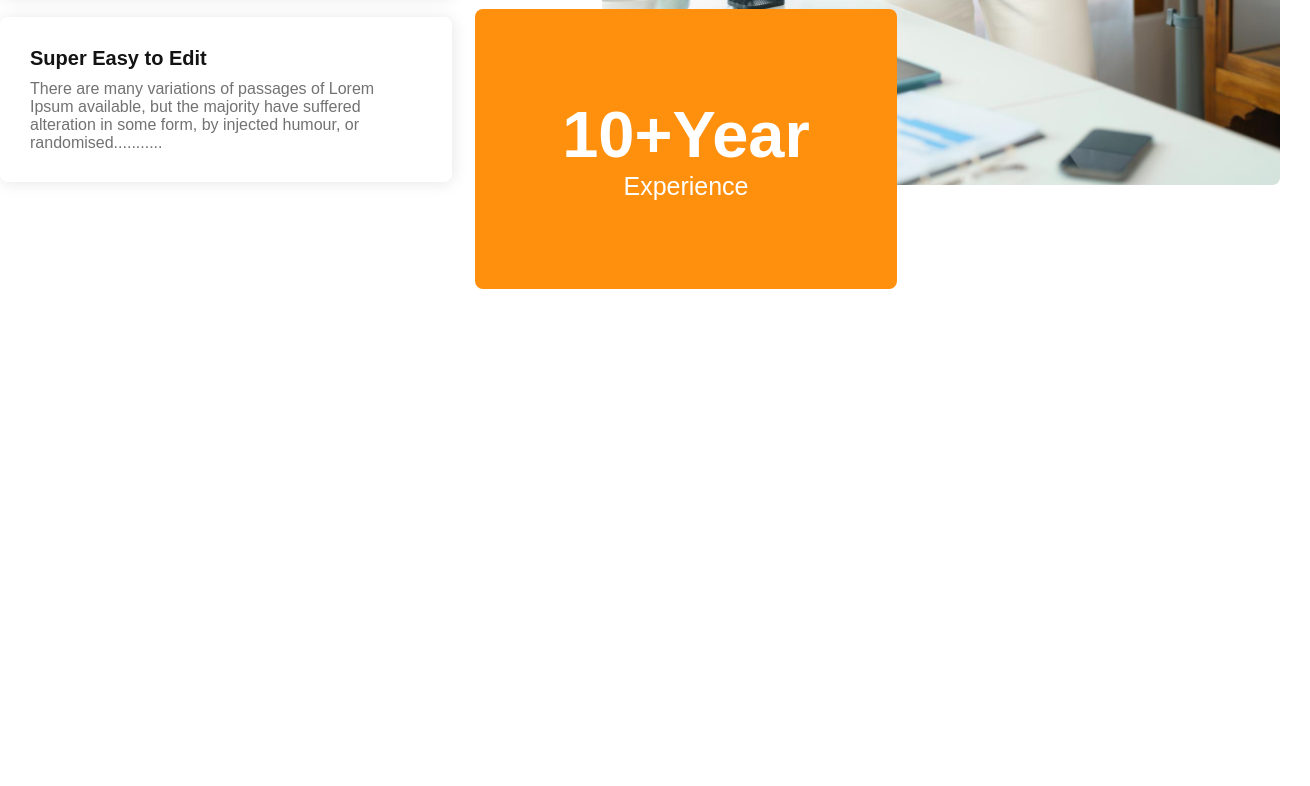
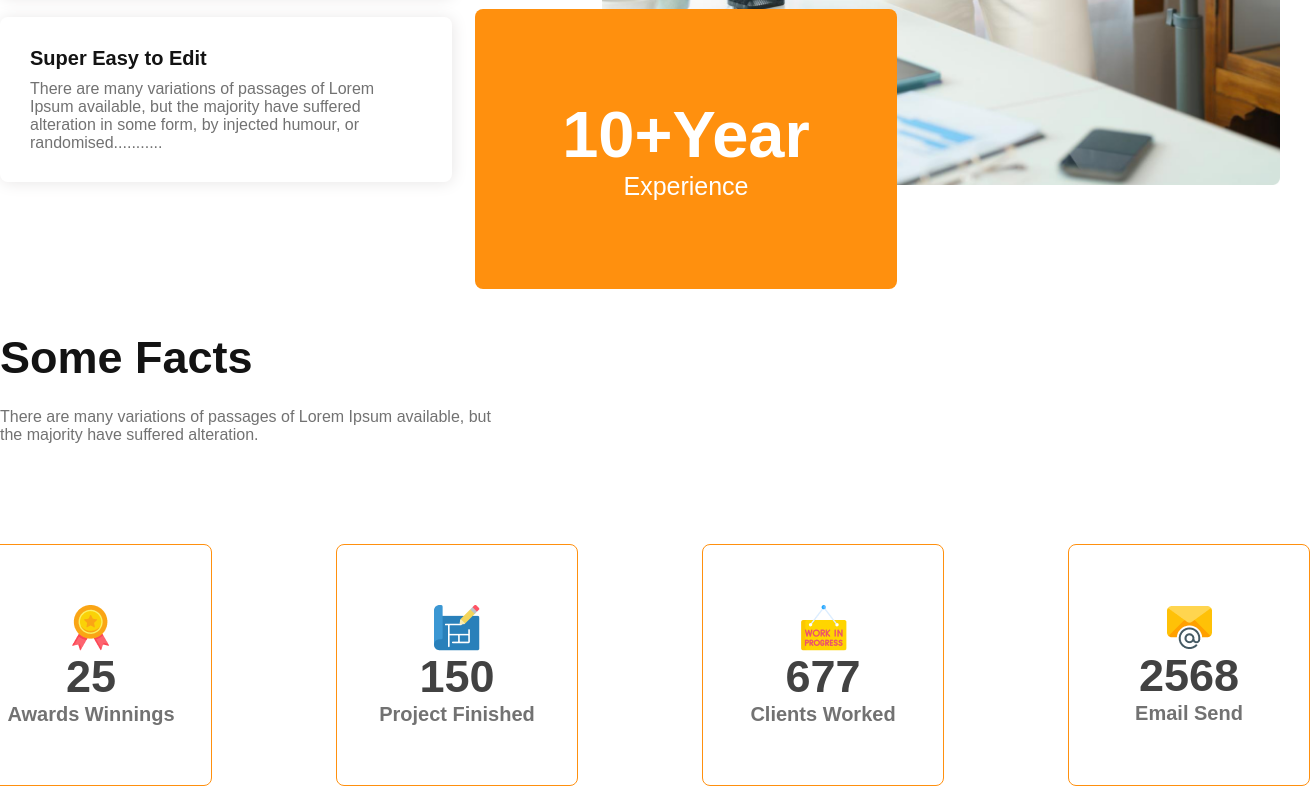
Before and after one commit to mrlaboratory/G3-Architects, a plain HTML site: page index.html in a window 1280 px wide. Shown: the part 2920-3706 px from the top of the page, 1310 px wide, since content can reach past the window. Before the commit the page ends 3209 px from the top, so only its background shows below. Drawn offline with Linux system fonts and the light colour scheme.

Commit message:
added some fact section with css

```diff
--- a/index.html
+++ b/index.html
@@ -6,7 +6,8 @@
     <meta http-equiv="X-UA-Compatible" content="IE=edge">
     <meta name="viewport" content="width=device-width, initial-scale=1.0">
     <title>G3 Architects</title>
-
+    <!-- font awesome link  -->
+    <script src="https://kit.fontawesome.com/53e4f60358.js" crossorigin="anonymous"></script>
     <!-- linked the main stylesheet -->
     <link rel="stylesheet" href="style/style.css">
 </head>
@@ -120,6 +121,35 @@
         </section>
 
 
+        <!-- some fact section  -->
+        <section class="fact">
+            <h2 class="section-title">Some Facts</h2>
+            <p class="section-description">There are many variations of passages of Lorem Ipsum available, but <br> the
+                majority have suffered alteration.</p>
+            <div class="fact-container">
+                <div class="fact-item">
+                    <img src="images/icons/ribon.png" alt="">
+                    <div class="item-count">25</div>
+                    <div class="item-name">Awards Winnings</div>
+                </div>
+                <div class="fact-item">
+                    <img src="images/icons/projects.png" alt="">
+                    <div class="item-count">150</div>
+                    <div class="item-name">Project Finished</div>
+                </div>
+                <div class="fact-item">
+                    <img src="images/icons/customers.png" alt="">
+                    <div class="item-count">677</div>
+                    <div class="item-name">Clients Worked</div>
+                </div>
+                <div class="fact-item">
+                    <img src="images/icons/email.png" alt="">
+                    <div class="item-count">2568</div>
+                    <div class="item-name">Email Send</div>
+                </div>
+
+            </div>
+        </section>
 
 
 
--- a/style/style.css
+++ b/style/style.css
@@ -254,3 +254,59 @@ body {
     font-weight: 500;
     font-size: 25px;
 }
+
+
+
+
+/* some fact section style  */
+.fact {
+    width: 100%;
+    height: auto;
+    margin-top: 130px;
+    margin-bottom: 180px;
+}
+
+.section-title {
+    font-weight: 700;
+    font-size: 45px;
+    color: #131313;
+    margin-bottom: 24px;
+}
+
+.section-description {
+    font-weight: 400;
+    font-size: 16px;
+    color: #727272;
+    margin-bottom: 100px;
+}
+
+.fact-container {
+    display: grid;
+    grid-template-columns: repeat(4, 242px);
+    grid-template-rows: 242px;
+    gap: 124px;
+    justify-content: center;
+
+}
+
+.fact-item {
+    border: 1px solid #FF900E;
+    border-radius: 8px;
+    display: flex;
+    flex-direction: column;
+    justify-content: center;
+    align-items: center;
+}
+
+.item-count {
+    font-weight: 600;
+    font-size: 45px;
+    color: #424242;
+
+}
+
+.item-name {
+    font-weight: 600;
+    font-size: 20px;
+    color: #727272;
+}
```
